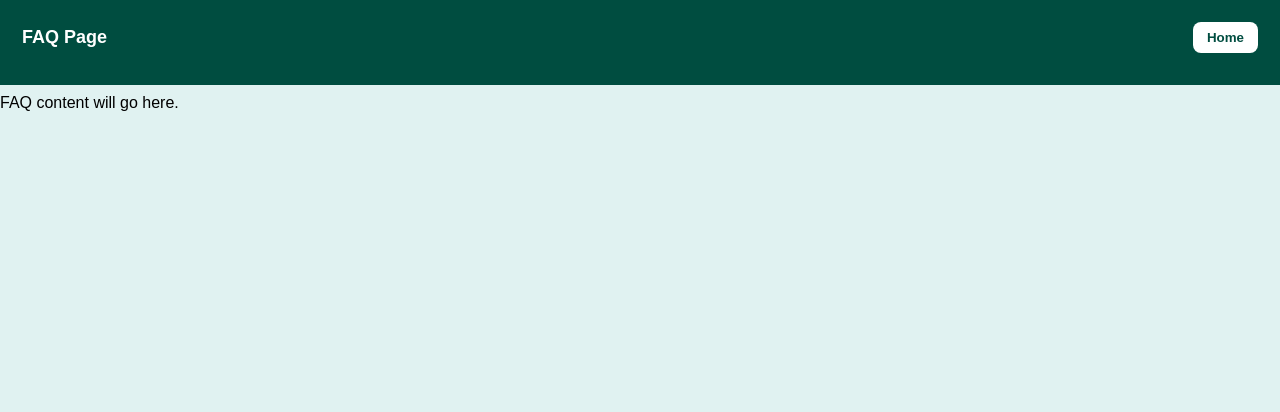
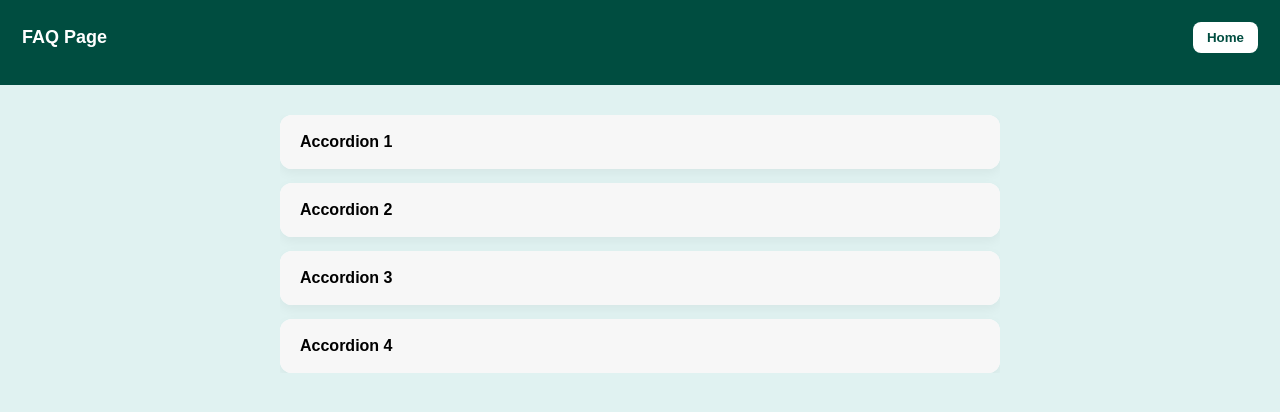
Before and after one commit to f3liz/AskPrysmIO, a React (Vite) app in the folder prysm-react-app/: page /faq in a window 1280 px wide. Shown: the top 412 px of the page. Built offline with nearby package versions, Linux system fonts and the light colour scheme.

Commit message:
Linked all faq together. Finished static implementation as well as implementing complete css. Can adjust as needed

```diff
--- a/prysm-react-app/src/App.tsx
+++ b/prysm-react-app/src/App.tsx
@@ -1,5 +1,6 @@
 import { Routes, Route, Link } from "react-router-dom"
 import Chatbot from "./components/Chatbot"
+import FAQ from "./components/FAQ"
 import "./App.css"
 
 export default function App() {
@@ -46,7 +47,7 @@ export default function App() {
           </header>
 
           <main className="content">
-            <p>FAQ content will go here.</p>
+            <FAQ/>
             </main>
           </div>
         }
--- a/prysm-react-app/src/components/FAQ.tsx
+++ b/prysm-react-app/src/components/FAQ.tsx
@@ -1,7 +1,7 @@
 import { useState } from "react";
 import accordionData from '../data/loremIpsum.ts';
 import AccordionItem from "./AccordionItem.tsx";
-
+import "../styles/faq.css"
 
 export default function FAQ() {
     const [isExpanded, setExpandedId] = useState<number | null>(null);
--- /dev/null
+++ b/prysm-react-app/src/styles/faq.css
@@ -0,0 +1,57 @@
+/* FAQ LAYOUT */
+.faq-container {
+  display: flex;
+  justify-content: center;
+  padding: 40px 20px;
+}
+
+.faq-content {
+  width: 100%;
+  max-width: 720px;
+  display: flex;
+  flex-direction: column;
+  gap: 14px;
+  max-height: 75vh;
+  overflow-y: auto;
+}
+
+/* Accordion Card */
+.accordion-item {
+  background: white;
+  border-radius: 12px;
+  overflow: hidden;
+  box-shadow: 0 4px 12px rgba(0, 0, 0, 0.05);
+  transition: transform 0.15s ease, box-shadow 0.15s ease;
+}
+
+.accordion-item:hover {
+  transform: translateY(-2px);
+  box-shadow: 0 8px 18px rgba(0, 0, 0, 0.08);
+}
+
+/* Question Button */
+.accord-title {
+  width: 100%;
+  text-align: left;
+  padding: 18px 20px;
+  font-size: 1rem;
+  font-weight: 600;
+  background: #f7f7f7;
+  border: none;
+  cursor: pointer;
+  transition: background 0.2s ease;
+}
+
+.accord-title:hover {
+  background: #ececec;
+}
+
+/* Answer box */
+.accordion-content {
+  padding: 18px 20px;
+  background: white;
+  font-size: 0.95rem;
+  line-height: 1.6;
+  color: #444;
+  border-top: 1px solid #eee;
+}
```
